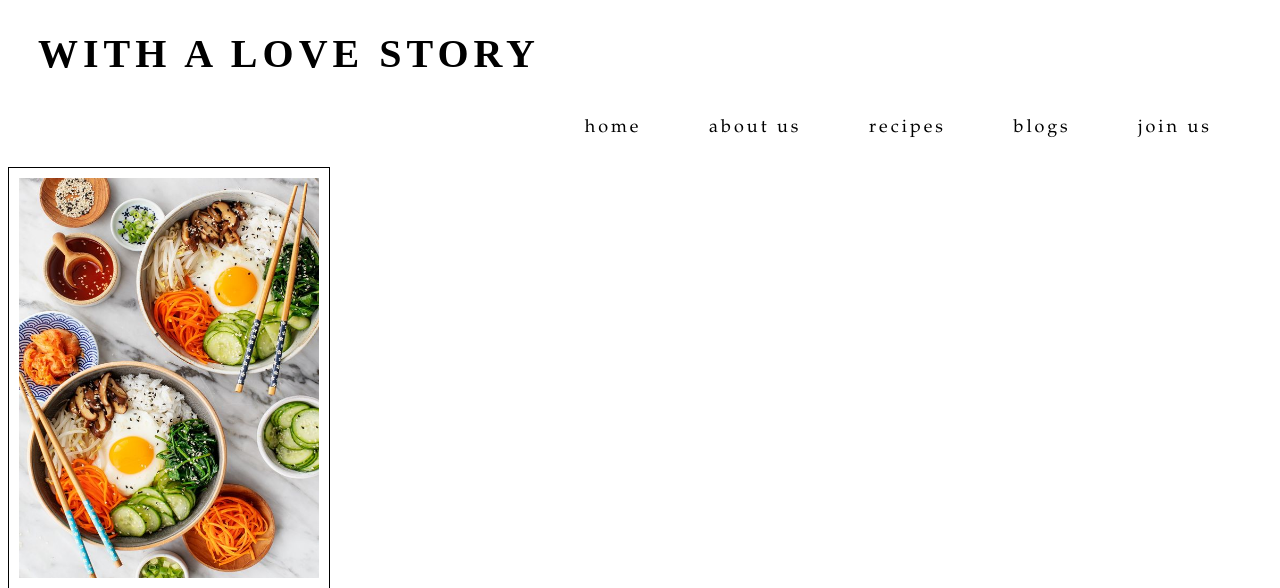
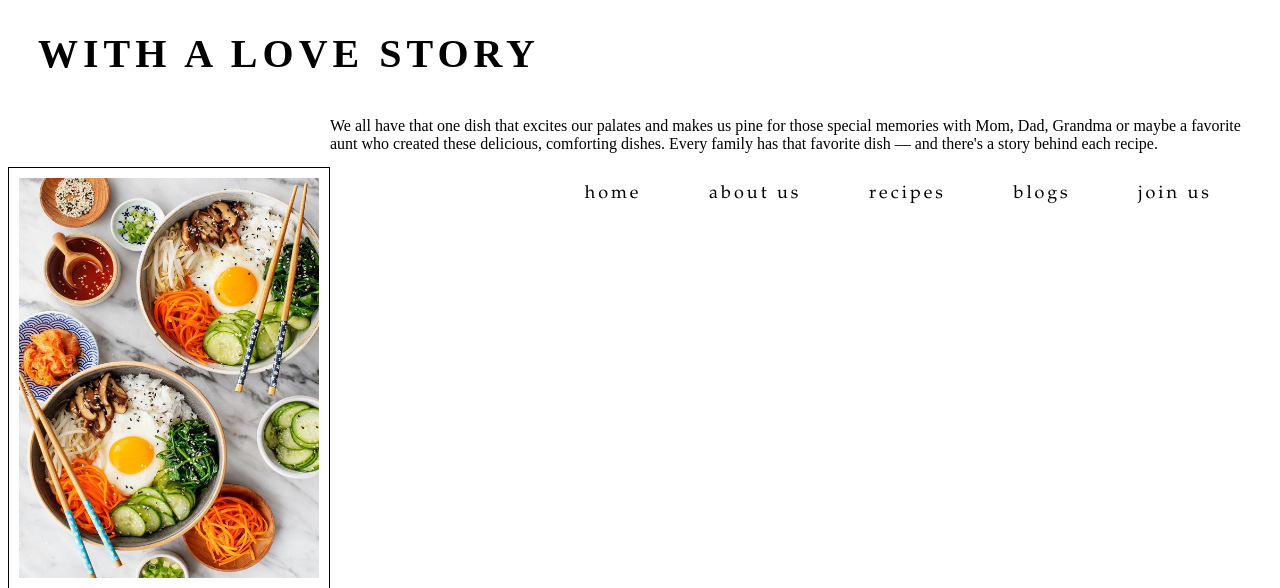
Before and after one commit to lucieortega/Bookrecipe, a PHP site: page /about_us.php in a window 1280 px wide. Shown: the part 72-660 px from the top of the page. Run offline with PHP 8.4, Linux system fonts and the light colour scheme.

Commit message:
paragraph text added
Signed-off-by: lucieortega <102424066+lucieortega@users.noreply.github.com>

```diff
--- a/about_us.php
+++ b/about_us.php
@@ -24,7 +24,10 @@
 
             <img class="ramen" src="ramen.jpeg" style='float: left;' alt="ramen bowl"/>
 <body>
-
+   <p> We all have that one dish that excites our palates and makes us pine for those special memories
+       with Mom, Dad, Grandma or maybe a favorite aunt who created these delicious, comforting dishes.
+       Every family has that favorite dish — and there's a story behind each recipe.
+</p>
 <?php
         include "navigation.php";
         include "footer.php";
```
